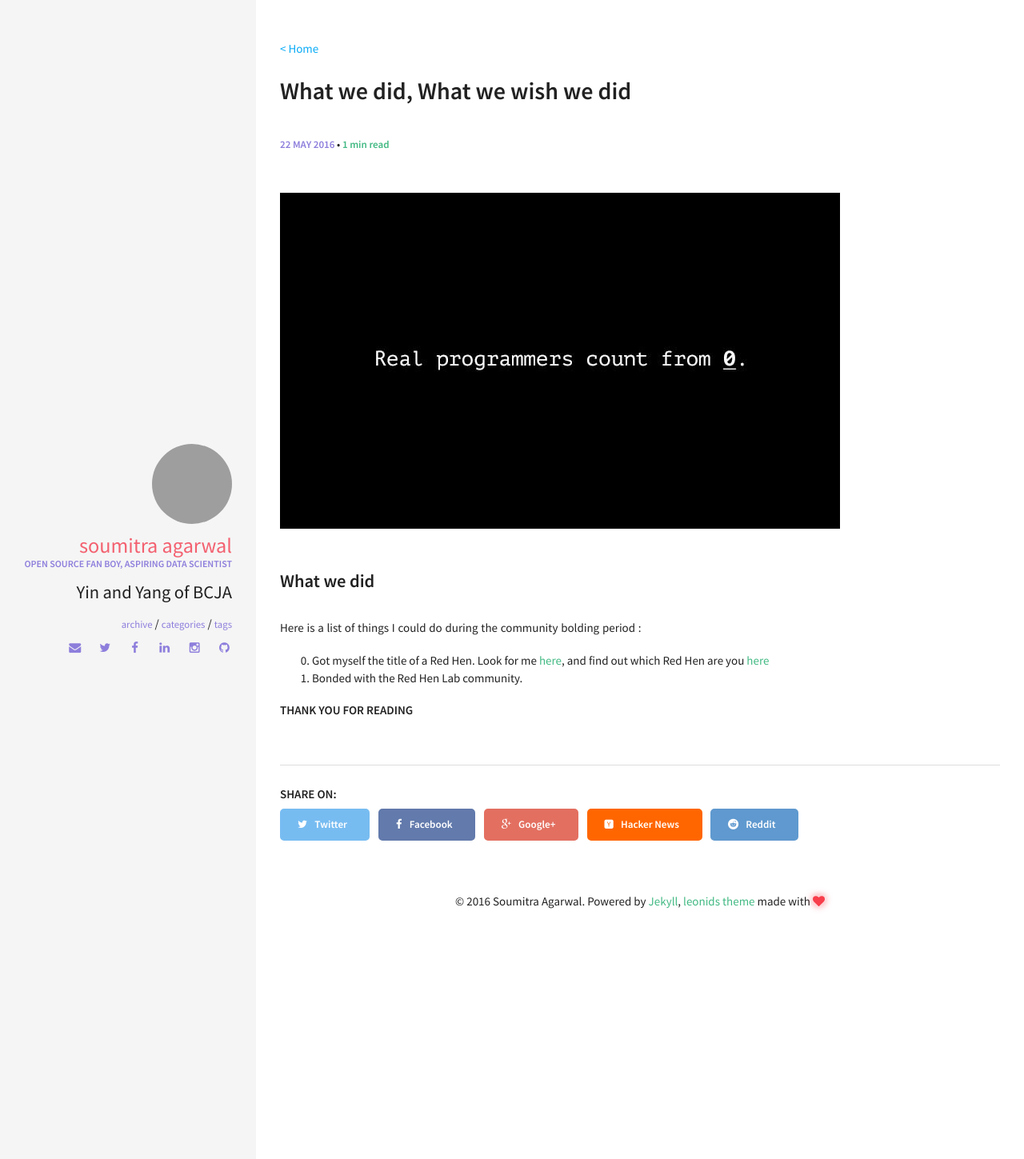
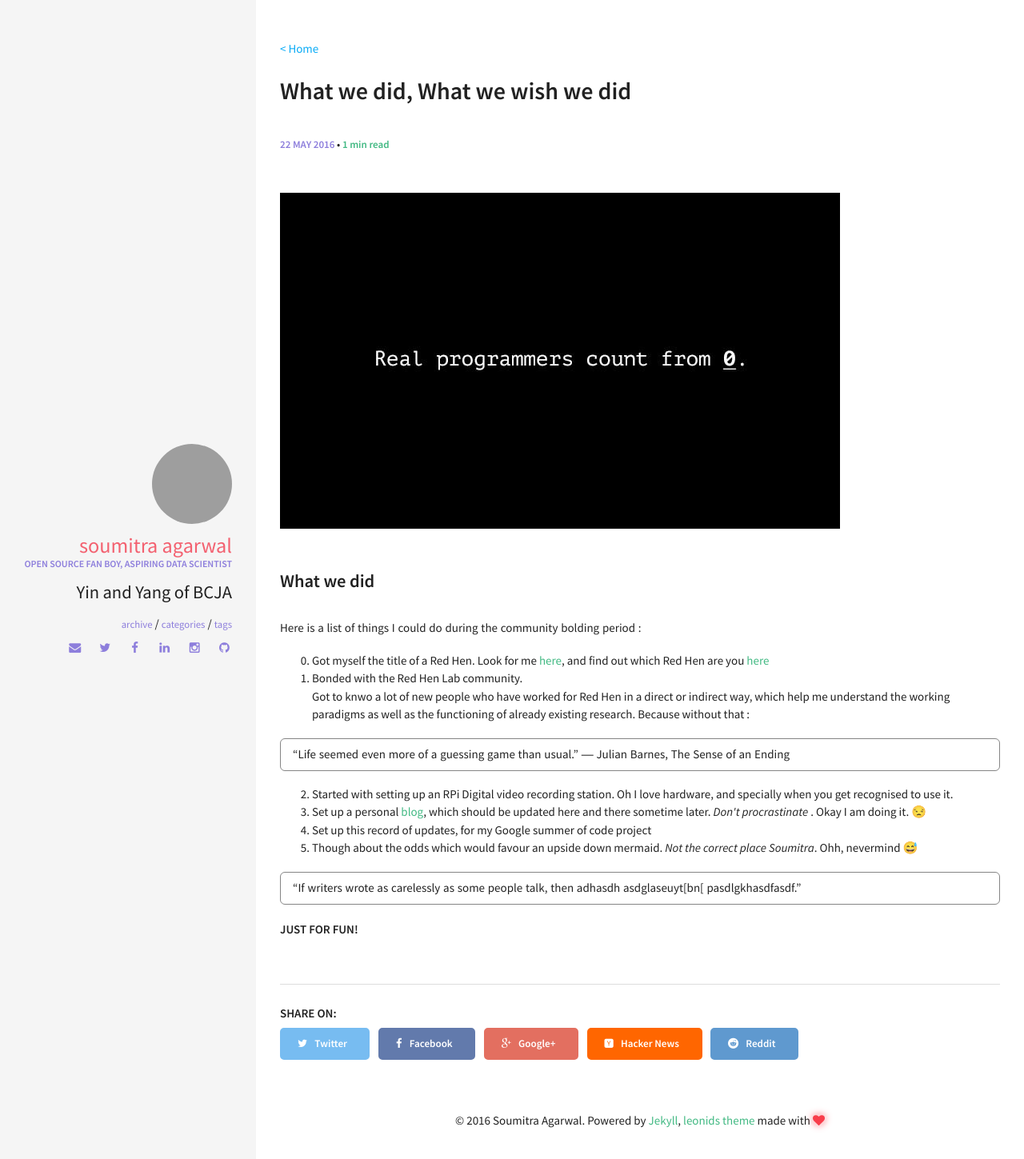
Before and after one commit to RedHenLab/BlendedJointAttention, a Jekyll site: the page built from _posts/2016-05-22-Community-bondind(Third).md, in a window 1280 px wide. Shown: the top 1449 px of the page at 80% size. Built offline with Jekyll 4.4.1, drawn with Linux system fonts in a browser that asks for light colours; emoji names are drawn with the system emoji font.

Commit message:
Third post update

```diff
--- a/_posts/2016-05-22-Community-bondind(Third).md
+++ b/_posts/2016-05-22-Community-bondind(Third).md
@@ -14,7 +14,21 @@ Here is a list of things I could do during the community bolding period :
 
 <ol start='0'>
 	<li>Got myself the title of a Red Hen. Look for me <a target="_blank" href = "https://sites.google.com/site/distributedlittleredhen/home/profiles-of-red-hen-participants">here</a>, and find out which Red Hen are you <a target="_blank" href="https://www.youtube.com/watch?v=dA5CuN7YJdM&feature=youtu.be">here</a> </li>
-	<li>Bonded with the Red Hen Lab community. </li>
+	<li>Bonded with the Red Hen Lab community. </li> Got to knwo a lot of new people who have worked for Red Hen in a direct or indirect way, which help me understand the working paradigms as well as the functioning of already existing research. Because without that :
+
 </ol>
 
-###### Thank you for reading
+“Life seemed even more of a guessing game than usual.” 	― Julian Barnes, The Sense of an Ending
+{: .notice}
+
+<ol start='2'>
+	<li> Started with setting up an RPi Digital video recording station. Oh I love hardware, and specially when you get recognised to use it. </li>
+	<li> Set up a personal <a target = "_blank" href = "soumitraagarwal.github.io">blog</a>, which should be updated here and there sometime later. <i>Don't procrastinate</i> . Okay I am doing it. :unamused: </li>
+	<li> Set up this record of updates, for my Google summer of code project </li>
+	<li> Though about the odds which would favour an upside down mermaid. <i>Not the correct place Soumitra</i>. Ohh, nevermind :sweat_smile: </li>
+</ol>
+
+“If writers wrote as carelessly as some people talk, then adhasdh asdglaseuyt[bn[ pasdlgkhasdfasdf.”
+{: .notice}
+
+###### Just for fun!
```
